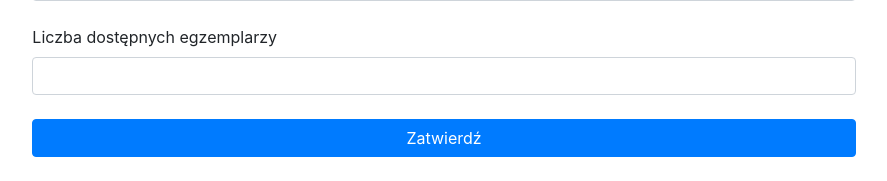
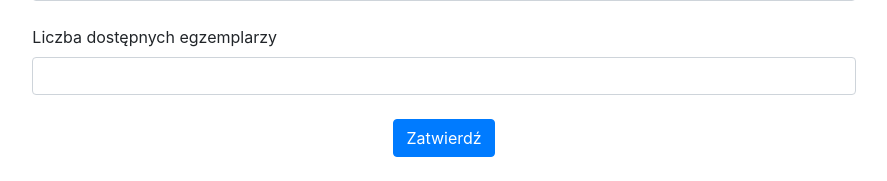
Before and after one commit to jasina007/library, a Flask app: page /newBook in a window 1280 px wide. Shown: the part 719-900 px from the top of the page, without its empty margins (196-1083 px from the left). Before the commit the page ends 876 px from the top, so only its background shows below. Run offline with Flask 3, Linux system fonts and the light colour scheme; the visitor is signed in with stand-in values (Sample User, id 1); some libraries are stand-ins or nearby versions.

Commit message:
corrected appearance of addBook's submit button

```diff
--- a/templates/addBook.html
+++ b/templates/addBook.html
@@ -10,6 +10,18 @@
           integrity="sha384-Gn5384xqQ1aoWXA+058RXPxPg6fy4IWvTNh0E263XmFcJlSAwiGgFAW/dAiS6JXm" crossorigin="anonymous">
     <link rel="stylesheet" href="static/style.css" />
 </head>
+<style>
+    .container {
+        display: flex;
+        flex-direction: column;
+        justify-content: center;
+        align-items: center;
+    }
+
+    .vertical-center {
+        margin-top: 0;
+    }
+</style>
 <body>
     <a href="/loggedUser/worker" class="mr-auto">
         <button class='btn btn-primary'>
@@ -53,6 +65,10 @@
             <label class="form-label" for="availableBooks">Liczba dostępnych egzemplarzy</label>
             <input type="number" id="availableBooks" name="availableBooks" class="form-control" min="0"/>
         </div>
-        <button type="submit" class="btn btn-primary btn-block mb-4">Zatwierdź</button>
+        <div class="container">
+        <div class="vertical-center">
+            <button type="submit" class="btn btn-primary btn-block mb-4">Zatwierdź</button>
+        </div>
+        </div>
     </form>
 </body>
```
